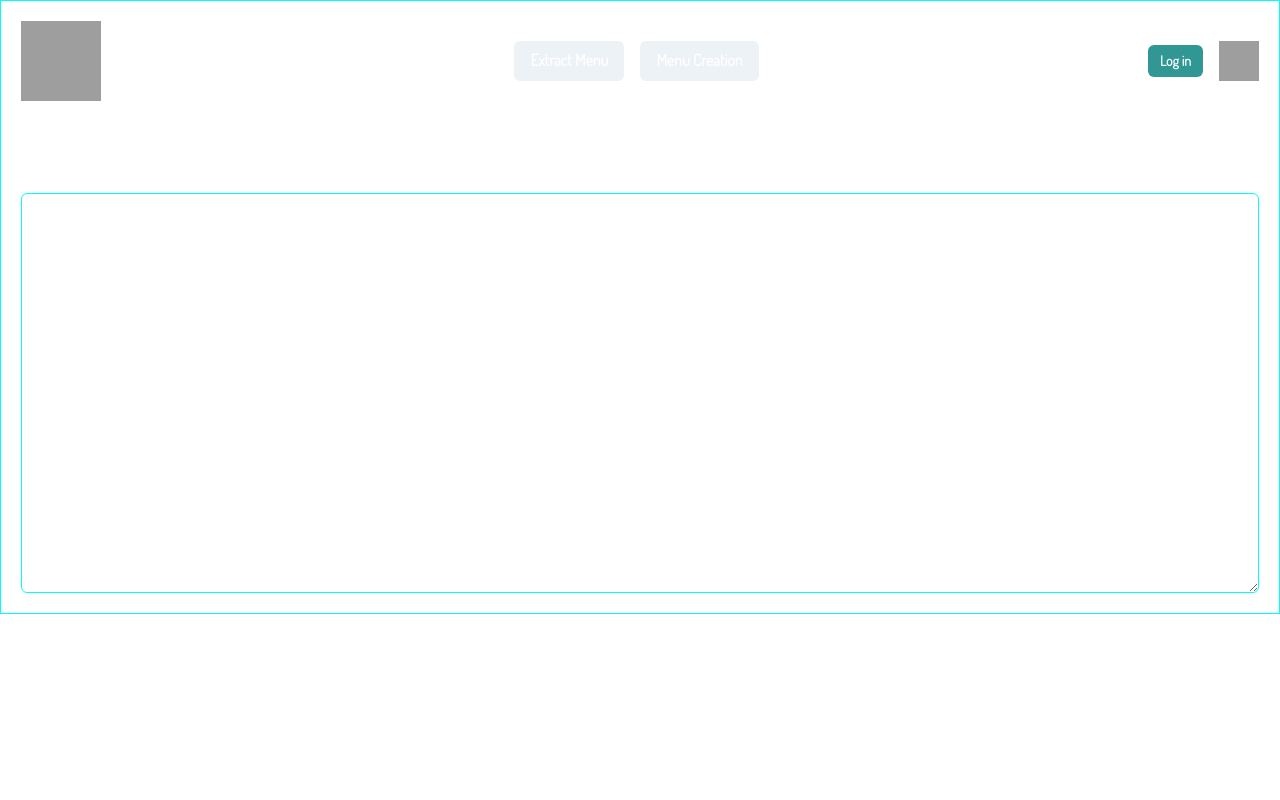
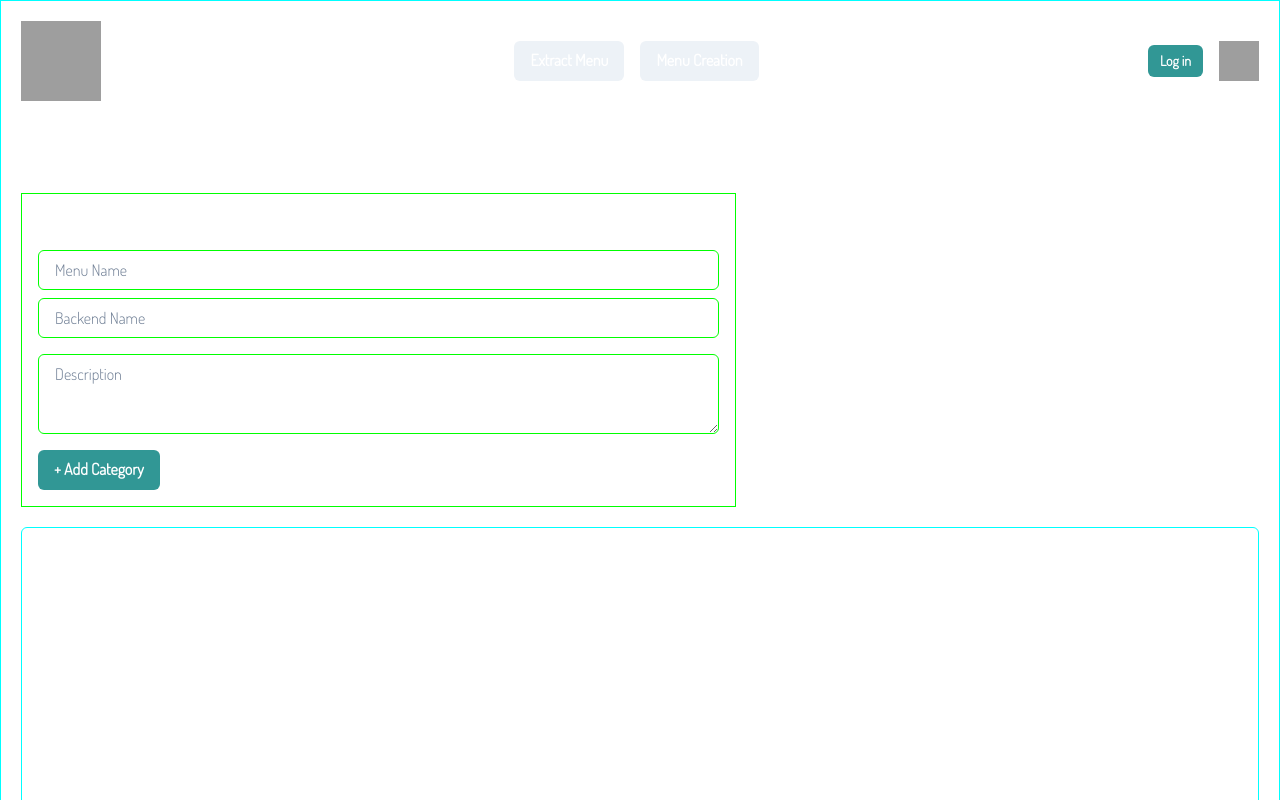
Before and after one commit to Walid-dev/next-menu-extractor, a Next.js app: page /menu-creation in a window 1280 px wide. Shown: the top 800 px of the page. Built offline with nearby package versions, Linux system fonts and the light colour scheme; grey boxes are pictures that could not be loaded.

Commit message:
chore: fix update category

```diff
--- a/package.json
+++ b/package.json
@@ -26,6 +26,7 @@
     "react": "18.2.0",
     "react-dom": "18.2.0",
     "typescript": "5.1.6",
+    "uuid": "^9.0.1",
     "xlsx": "^0.18.5"
   }
 }
--- a/src/pages/menu-creation.tsx
+++ b/src/pages/menu-creation.tsx
@@ -1,17 +1,38 @@
-// pages/menu-creation.tsx
 import { useReducer, useRef } from "react";
-import MenuReducer from "@/reducer/MenuReducer";
-import { INITIAL_MENU_STATE } from "@/reducer/MenuReducer";
+import MenuReducer, { INITIAL_SINGLE_MENU_STATE } from "@/reducer/MenuReducer";
 import HeaderMain from "@/components/Header/HeaderMain";
-import { Box, Text, VStack, Textarea } from "@chakra-ui/react";
+import { Box, Text, VStack, Textarea, Button, Input } from "@chakra-ui/react";
 
 const MenuCreation = () => {
-  const [state, dispatch] = useReducer(MenuReducer, INITIAL_MENU_STATE);
+  const [state, dispatch] = useReducer(MenuReducer, INITIAL_SINGLE_MENU_STATE);
   const tagRef = useRef<any>();
 
   const handleChange = (e: { target: { name: any; value: any } }) => {
-    dispatch({ type: "CHANGE_INPUT", payload: { name: e.target.name, value: e.target.value } });
+    dispatch({ type: "CHANGE_MENU_INPUT", payload: { name: e.target.name, value: e.target.value } });
   };
+
+  const handleCategoryChange = (e: { target: { name: any; value: any } }) => {
+    dispatch({ type: "CHANGE_CATEGORY_INPUT", payload: { name: e.target.name, value: e.target.value } });
+  };
+
+  const addCategory = () => {
+    // Logic to add a category can be added here
+    dispatch( {type: "ADD_CATEGORY", payload: {}})
+  };
+
+
+
+  const handleCategoryChange2 = (e: { target: { name: any; value: any } }, index: number) => {
+    dispatch({
+      type: "UPDATE_CATEGORY",
+      payload: {
+        index: index,
+        data: { [e.target.name]: e.target.value }
+      }
+    });
+  };
+
+
 
   return (
     <VStack spacing={5} p={5} align="start" w="100%" border="1px solid aqua" color="white">
@@ -19,6 +40,31 @@ const MenuCreation = () => {
       <Text fontSize="2xl" mb={4}>
         Menu Creation Page
       </Text>
+      <Box p={4} border="1px solid lime">
+        <Text mb={4}>Menu:</Text>
+        <Input
+          placeholder="Menu Name"
+          name="name"
+          onChange={handleChange}
+          value={state.name}
+          mb={2}
+        />
+        <Input
+          placeholder="Backend Name"
+          name="backend_name"
+          onChange={handleChange}
+          value={state.backend_name}
+          mb={4}
+        />
+        <Textarea
+          placeholder="Description"
+          name="description"
+          onChange={handleChange}
+          value={state.description}
+          mb={4}
+        />
+        <Button onClick={addCategory} colorScheme="teal">+ Add Category</Button>
+      </Box>
       <Textarea
         value={JSON.stringify(state, null, 2)} // Display the menu JSON in a formatted manner
         readOnly // This is just for display, so no need for it to be editable
@@ -26,8 +72,34 @@ const MenuCreation = () => {
         overflowY="scroll"
         fontSize=".75em"
       />
+      <Box p={4} border="1px solid lime">
+        {state.categories.map((category: any, index: number) => (
+          <VStack key={index} spacing={4}>
+            <Input
+              placeholder="Category Name"
+              name="name"
+              value={category.name}
+              onChange={(e) => handleCategoryChange2(e, index)}
+            />
+            <Input
+              placeholder="Backend Name"
+              name="backend_name"
+              value={category.backend_name}
+              onChange={(e) => handleCategoryChange2(e, index)}
+            />
+            <Textarea
+              placeholder="Category Description"
+              name="description"
+              value={category.description}
+              onChange={(e) => handleCategoryChange2(e, index)}
+            />
+          </VStack>
+        ))}
+        <Button onClick={addCategory} colorScheme="teal">+ Add Category</Button>
+      </Box>
     </VStack>
   );
+
 };
 
 export default MenuCreation;
--- a/src/reducer/MenuReducer.tsx
+++ b/src/reducer/MenuReducer.tsx
@@ -198,6 +198,13 @@ const MenuReducer = (state: any, action: any) => {
         ...state,
         [action.payload.name]: action.payload.value,
       };
+
+      case "CHANGE_CATEGORY_INPUT":
+        return {
+          ...state,
+          [action.payload.name]: action.payload.value,
+        };
+
     case "ADD_TAG":
       return {
         ...state,
@@ -208,11 +215,27 @@ const MenuReducer = (state: any, action: any) => {
         ...state,
         tags: state.tags.filter((tag: any) => tag != action.payload),
       };
-    case "INCREASE":
+      case "ADD_CATEGORY":
       return {
         ...state,
-        quantity: state.quantity + 1,
+        categories: [
+          ...state.categories,
+         INITIAL_CATEGORY_STATE
+        ]
       };
+
+      case "UPDATE_CATEGORY":
+        const updatedCategories = [...state.categories];
+        updatedCategories[action.payload.index] = {
+          ...updatedCategories[action.payload.index],
+          ...action.payload.data
+        };
+        return {
+          ...state,
+          categories: updatedCategories
+        };
+
+
     case "DECREASE":
       return {
         ...state,
```
Also changed, not shown: 1 other file (tests, documents, lock files or other folders).
